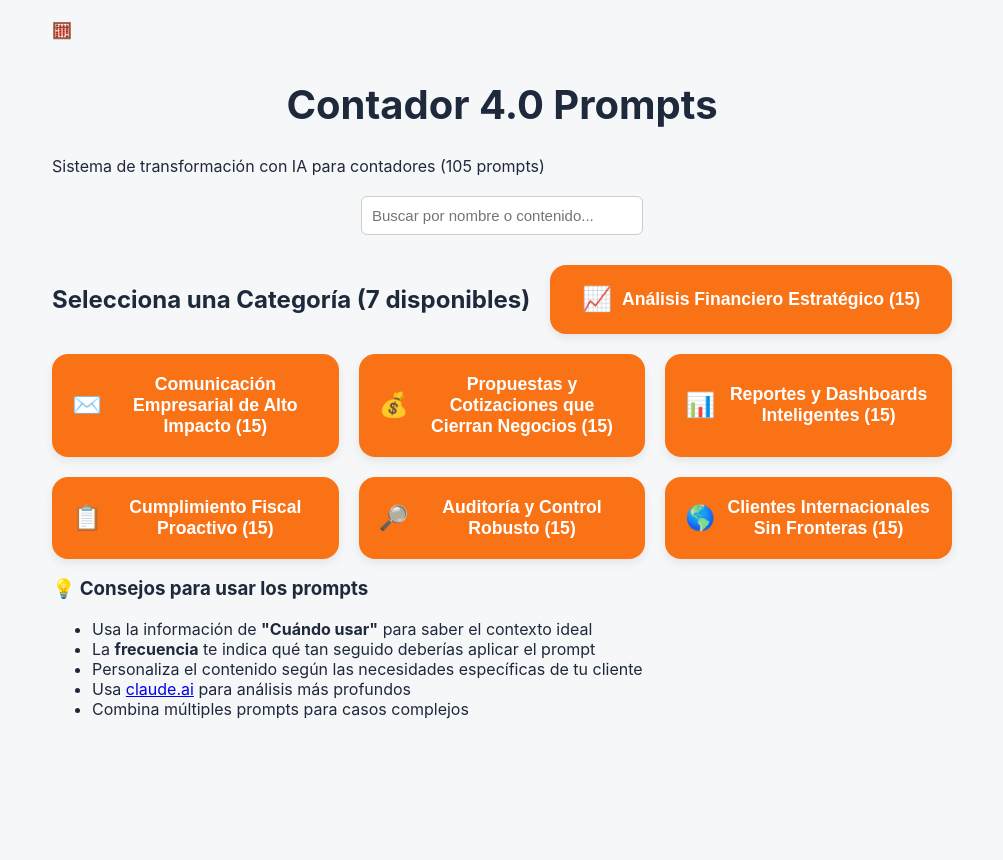
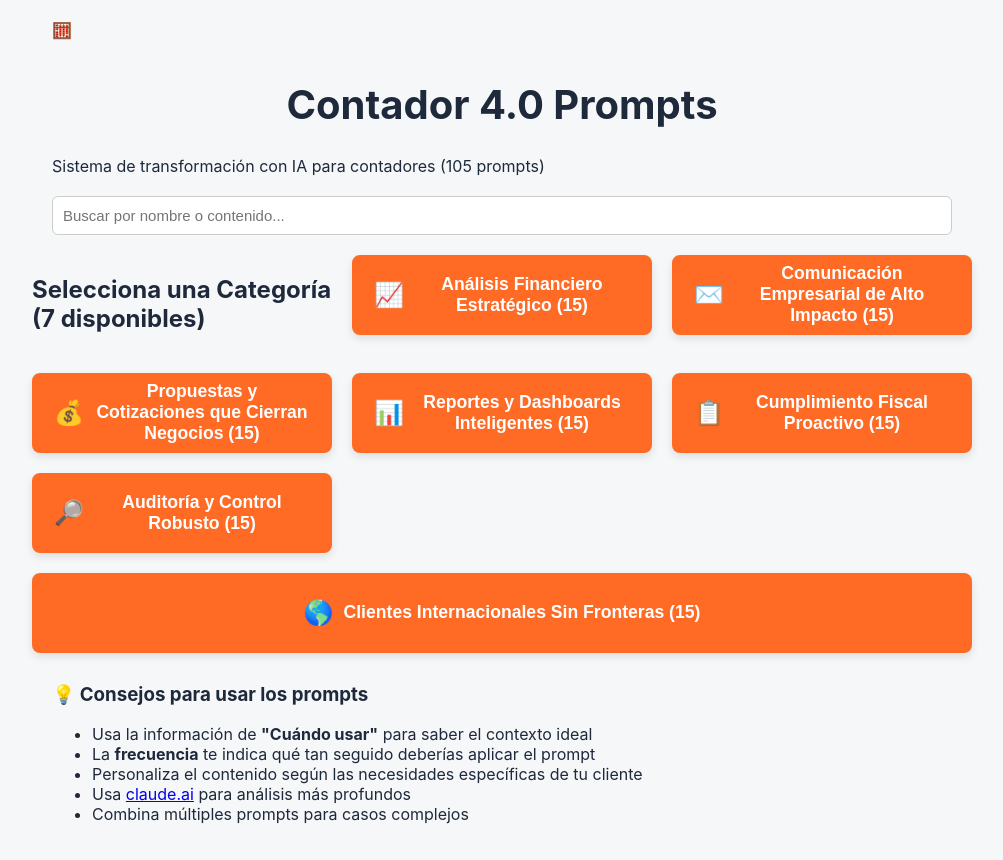
Before and after one commit to JairoAmaya/contador4-webapp-final, a React (Vite) app: page / in a window 1280 px wide. Shown: the whole page, without its empty margins (138-1141 px from the left). Before the commit the page ends 800 px from the top, so only its background shows below. Built offline with nearby package versions, Linux system fonts and the light colour scheme.

Commit message:
Update styles.css

```diff
--- a/src/styles.css
+++ b/src/styles.css
@@ -219,3 +219,151 @@ footer {
     font-size: 2rem;
   }
 }
+/* --- CORRECCIONES PARA INTERFAZ DE NAVEGACIÓN --- */
+
+/* Estilos para el título de la biblioteca (centrado y limpio) */
+.section-header {
+  text-align: center;
+  margin-bottom: 30px;
+}
+
+/* Contenedor que agrupa todos los elementos */
+.prompts-container {
+  display: flex;
+  flex-wrap: wrap;
+  gap: 15px; /* Espaciado uniforme */
+  justify-content: center; /* Centrar los botones en la cuadrícula */
+  margin-bottom: 30px;
+}
+
+/* Estilo Base para los botones de Categoría y Subcategoría (hereda de .filter-btn) */
+.filter-btn {
+  padding: 12px 20px;
+  border: 2px solid #e5e7eb;
+  background: white;
+  border-radius: 8px;
+  cursor: pointer;
+  font-size: 1rem;
+  font-weight: 600;
+  color: #374151;
+  transition: all 0.3s ease;
+  flex-grow: 1; /* Permite que crezcan para llenar el espacio */
+  text-align: center;
+}
+
+/* Estilo Específico para los grandes botones de 7 Categorías */
+.category-button {
+  background: #ff6a24; /* Color principal naranja/coral */
+  color: white;
+  border-color: #ff6a24;
+  display: flex;
+  align-items: center;
+  justify-content: center;
+  /* Define el tamaño para 3 columnas en desktop */
+  min-width: 300px; /* Ajuste para que se vea bien en varios tamaños */
+  height: 80px;
+  font-size: 1.1rem;
+  box-shadow: 0 4px 8px rgba(0, 0, 0, 0.1);
+}
+
+.category-button:hover {
+  background: #e65c19;
+  border-color: #e65c19;
+  transform: translateY(-2px);
+}
+
+/* Estilos de la barra de búsqueda y botón "Volver" */
+.search-bar {
+    display: flex;
+    gap: 10px;
+    align-items: center;
+    margin-bottom: 20px;
+}
+
+.search-input {
+    flex-grow: 1;
+    padding: 12px 20px;
+    font-size: 1rem;
+    border: 2px solid #e5e7eb;
+    border-radius: 8px;
+}
+
+.reset-btn {
+    background: #1f2937;
+    color: white;
+    padding: 12px 20px;
+    border: none;
+    border-radius: 8px;
+    cursor: pointer;
+    font-weight: 600;
+}
+
+/* Estilo del prompt individual (para la vista final) */
+.prompt-card {
+    border: 1px solid #e5e7eb;
+    border-radius: 8px;
+    padding: 20px;
+    display: flex;
+    flex-direction: column;
+    gap: 15px;
+    width: 100%;
+}
+
+.prompt-card-header {
+    display: flex;
+    justify-content: space-between;
+    align-items: flex-start;
+}
+
+.prompt-title-group h3 {
+    margin-top: 0;
+    font-size: 1.2rem;
+    color: #1f2937;
+}
+
+.copy-button {
+    background: #2563eb;
+    color: white;
+    border: none;
+    padding: 10px 15px;
+    border-radius: 6px;
+    cursor: pointer;
+    font-size: 0.9rem;
+    font-weight: 600;
+    transition: background-color 0.3s;
+}
+
+/* Media Queries para diseño responsive */
+@media (min-width: 992px) {
+    /* Cuadrícula de 3 columnas para categorías */
+    .prompts-container:not(.subcategoria-list) {
+        display: grid;
+        grid-template-columns: repeat(3, 1fr);
+        gap: 20px;
+    }
+
+    /* Centrar el botón "Clientes Internacionales" en la última fila si es necesario */
+    .category-list > button:last-child {
+        grid-column: 1 / -1; /* Ocupa todas las columnas */
+    }
+
+    /* Columnas para subcategorías */
+    .subcategoria-list {
+        grid-template-columns: repeat(2, 1fr);
+    }
+}
+
+@media (max-width: 768px) {
+    /* En móviles, apilar botones de categoría */
+    .category-button {
+        min-width: 100%;
+    }
+
+    .search-bar {
+        flex-direction: column;
+    }
+
+    .reset-btn {
+        width: 100%;
+    }
+}
```
